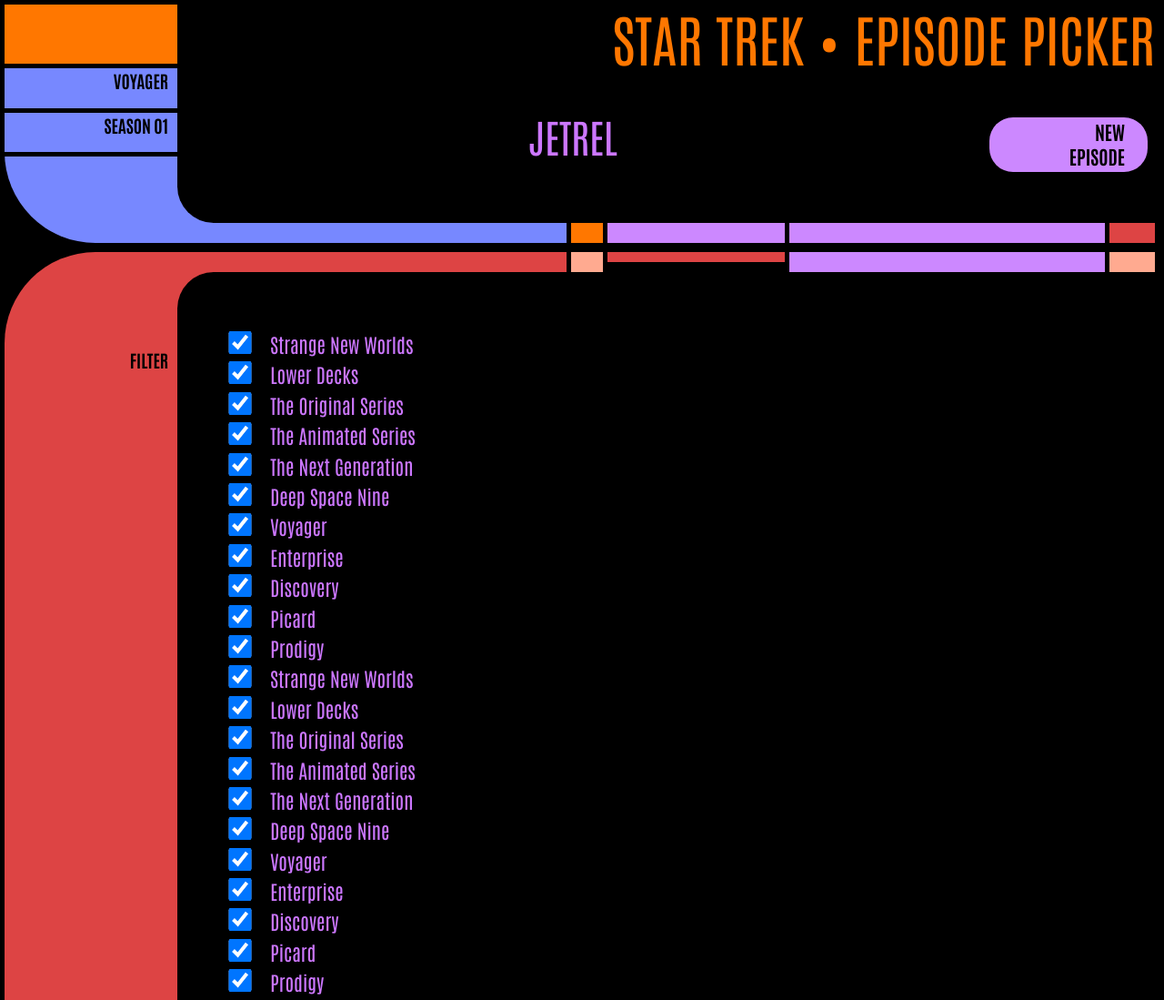
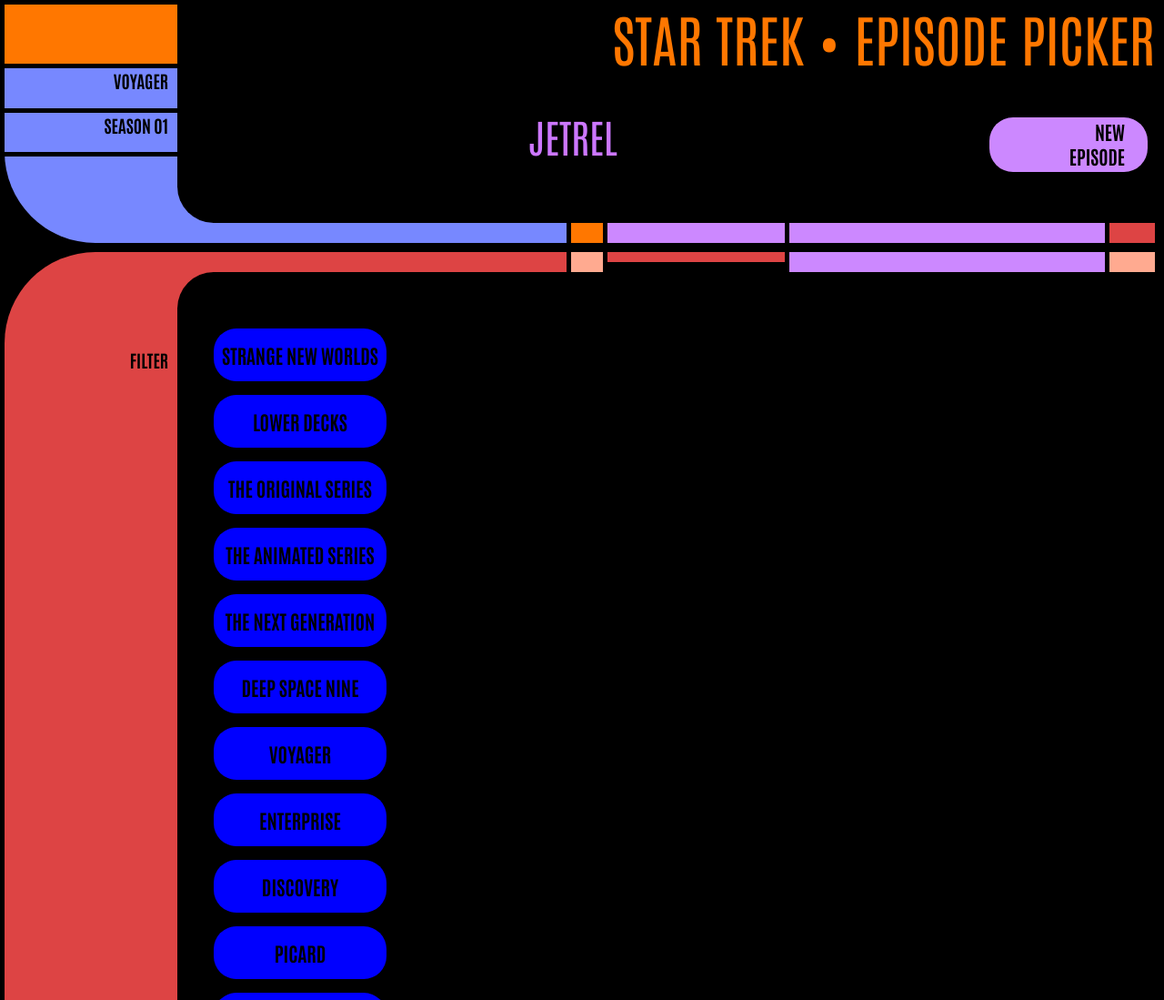
Before and after one commit to mktwohy/StarTrekEpisodePicker, a website built with webpack: page index.html in a window 1280 px wide. Shown: the top 1099 px of the page at 91% size. Built offline with nearby package versions, Linux system fonts and the light colour scheme.

Commit message:
replace checkboxes with toggleable buttons

```diff
--- a/src/index.ts
+++ b/src/index.ts
@@ -23,8 +23,12 @@
     for (let s of series) {
         seriesFilters.append(`
             <li>
-                <input type="checkbox" id="${s.id}" class="toggle-button">
-                ${s.title}
+                <div class="toggle-button">
+                    <input type="checkbox" id="${s.id}">
+                    <label for="${s.id}">
+                        <span>${s.title}</span>
+                    </label>
+                </div>
             </li>
         `)
     }
--- a/style.css
+++ b/style.css
@@ -31,23 +31,43 @@
 }
 
 .toggle-button {
-    display: inline-block;
-    width: 50px;
-    height: 25px;
-    background-color: gray;
-    border-radius: 50px;
+    width: 190px;
+    height: 58px;
+    margin-bottom: 15px;
+    padding: 20px 25px 0 0;
+    border-radius: 26px;
+    text-align: right;
+    line-height: normal !important;
+    text-decoration: none;
+    text-transform: uppercase;
+    font-weight: bold;
+    -webkit-touch-callout: none;
+    -webkit-user-select: none;
+    -ms-user-select: none;
+    user-select: none;
     position: relative;
 }
 
-input[type="checkbox"]:checked + .toggle-button::before {
-    content: "";
-    display: block;
-    width: 25px;
-    height: 25px;
-    background-color: white;
-    border-radius: 50%;
+.toggle-button label {
     position: absolute;
+    top: 0;
     left: 0;
-    top: 0;
-    transition: left 0.2s ease-in-out;
+    width: 100%;
+    height: 100%;
+    border-radius: 25px;
+    background-color: #00f;
+    color: #000;
+    opacity: 0.5;
+    display: flex;
+    align-items: center;
+    justify-content: center;
+    transition: background-color 0.1s, color 0.1s, opacity 0.1s;
 }
+
+.toggle-button input[type="checkbox"] {
+    display: none;
+}
+
+.toggle-button input[type="checkbox"]:checked + label {
+    opacity: 1;
+}
```
Also changed, not shown: index.html (+2 -0 lines), dist/main.js.
